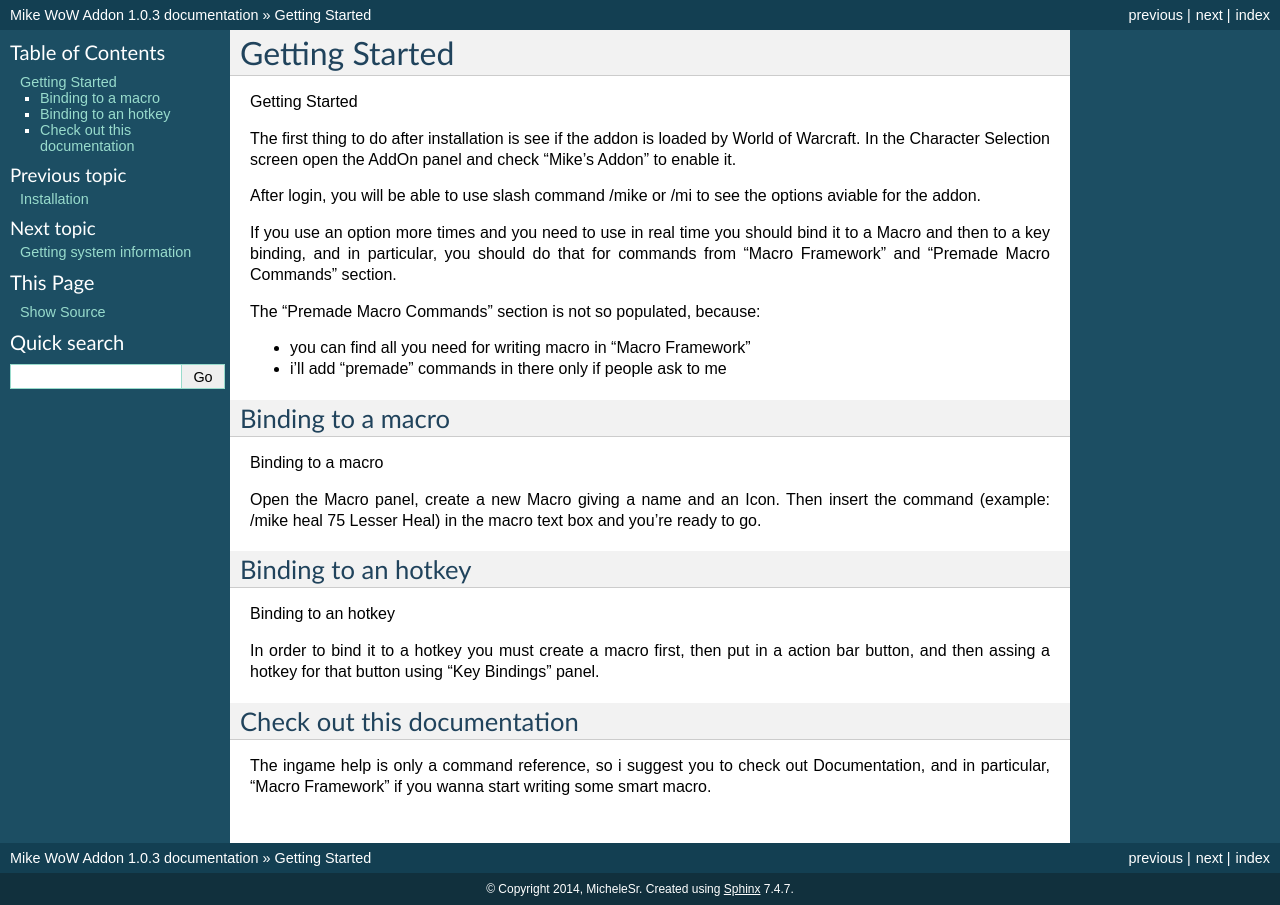
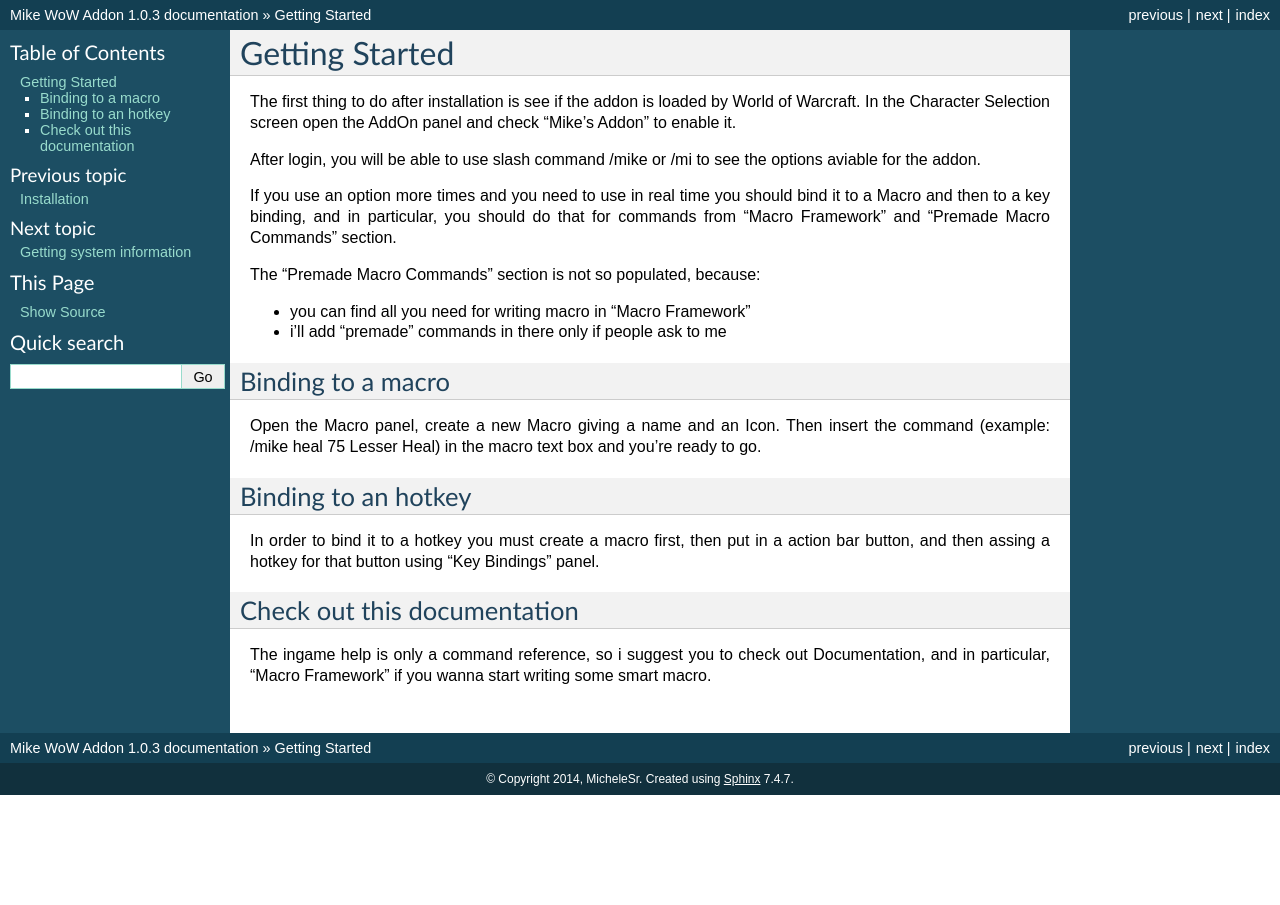
Before and after one commit to michelesr/mike-wow-addon, a Sphinx documentation site: the page built from doc/source/quick_start.rst, in a window 1280 px wide. Built offline with Sphinx 7.4.7, drawn with Linux system fonts in a browser that asks for light colours.

Commit message:
another fix

```diff
--- a/doc/source/quick_start.rst
+++ b/doc/source/quick_start.rst
@@ -2,7 +2,7 @@
 Getting Started
 ***************
 
-:index:`Getting Started`
+.. index:: Getting Started
 
 The first thing to do after installation is see if the addon is loaded by World of Warcraft. In the Character Selection screen open the AddOn panel and check "Mike's Addon" to enable it.
 
@@ -18,14 +18,14 @@
 Binding to a macro
 ==================
 
-:index:`Binding to a macro`
+.. index:: Binding to a macro
 
 Open the Macro panel, create a new Macro giving a name and an Icon. Then insert the command (example: /mike heal 75 Lesser Heal) in the macro text box and you're ready to go.
 
 Binding to an hotkey
 ====================
 
-:index:`Binding to an hotkey`
+.. index:: Binding to an hotkey
 
 In order to bind it to a hotkey you must create a macro first, then put in a action bar button, and then assing a hotkey for that button using "Key Bindings" panel.
 
```
Also changed, not shown: 6 other files.
